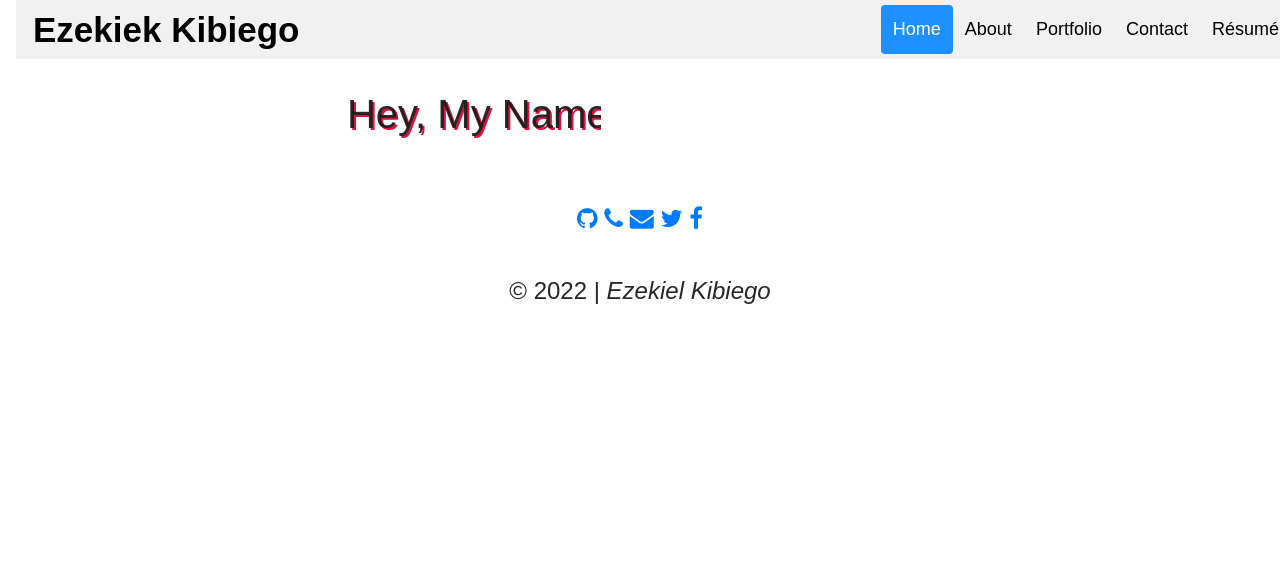
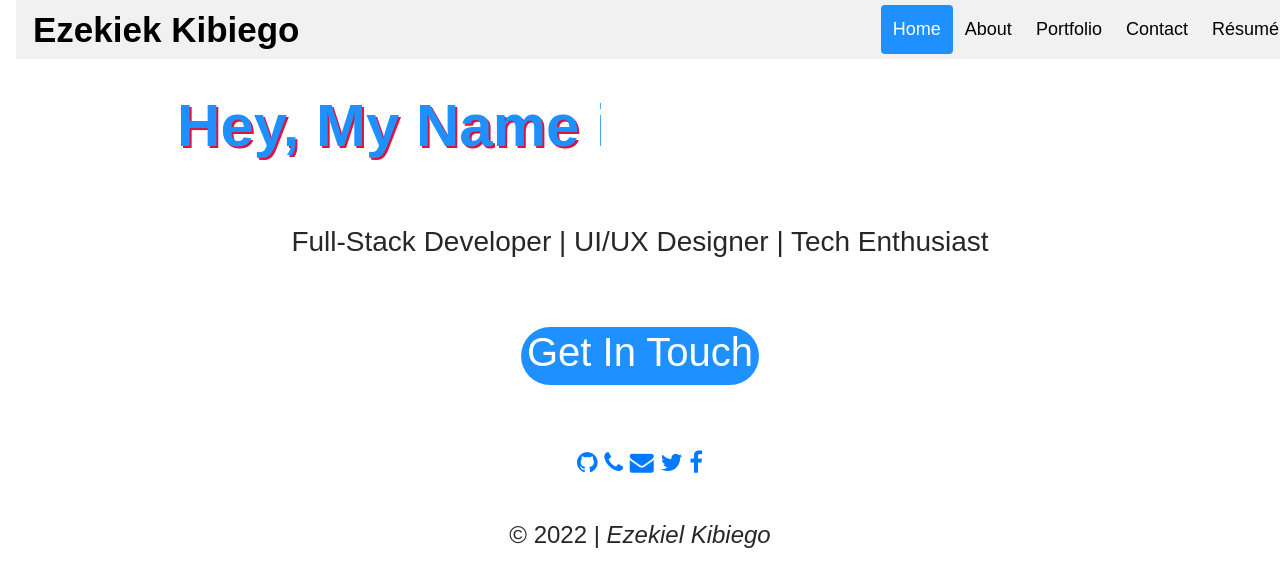
Before and after one commit to ezekielkibiego/portfolio2, a Django app: page / in a window 1280 px wide. Shown: the top 587 px of the page. Run offline with Django 3.2, Linux system fonts and the light colour scheme; some libraries are stand-ins or nearby versions; some web fonts are replaced.

Commit message:
add get in touch button

```diff
--- a/portapp/templates/index.html
+++ b/portapp/templates/index.html
@@ -10,7 +10,14 @@
         <div class="heading2 text-center">
             <h1 class="heading">Hey, My Name is Ezekiel Kibiego</h1>
         </div>
+        <div class="prof text-center">
+            <h3>Full-Stack Developer | UI/UX Designer | Tech Enthusiast</h3>
+        </div>
     </div>
+
+    <div class="text-center "><button class="rounded-pill outline-default" ><a href="{% url 'contact' %}" class="pots">
+        <h1>Get In Touch</h1>
+       </a></button></div>
 
 
 </div>
@@ -23,6 +30,22 @@
 
 
 <style>
+    button{
+        margin-top: 60px;
+        margin-bottom: 60px;
+        background-color:  dodgerblue;
+        border: none;
+        text-decoration: none;
+        outline: none;
+
+
+
+    }
+    h1{
+
+        color: white;
+
+    }
     .port {
         margin-top: 7%;
     }
@@ -49,12 +72,17 @@
         margin-bottom: 5%;
         line-height: 80px;
         overflow: hidden;
-        text-shadow: 2px 2px crimson;
+        text-shadow: 2px 2px  crimson;
+
+
 
     }
 
     .heading2 h1 {
         position: relative;
+        font-size: 60px;
+        font-weight: 600;
+        color: dodgerblue;
 
 
     }
```
